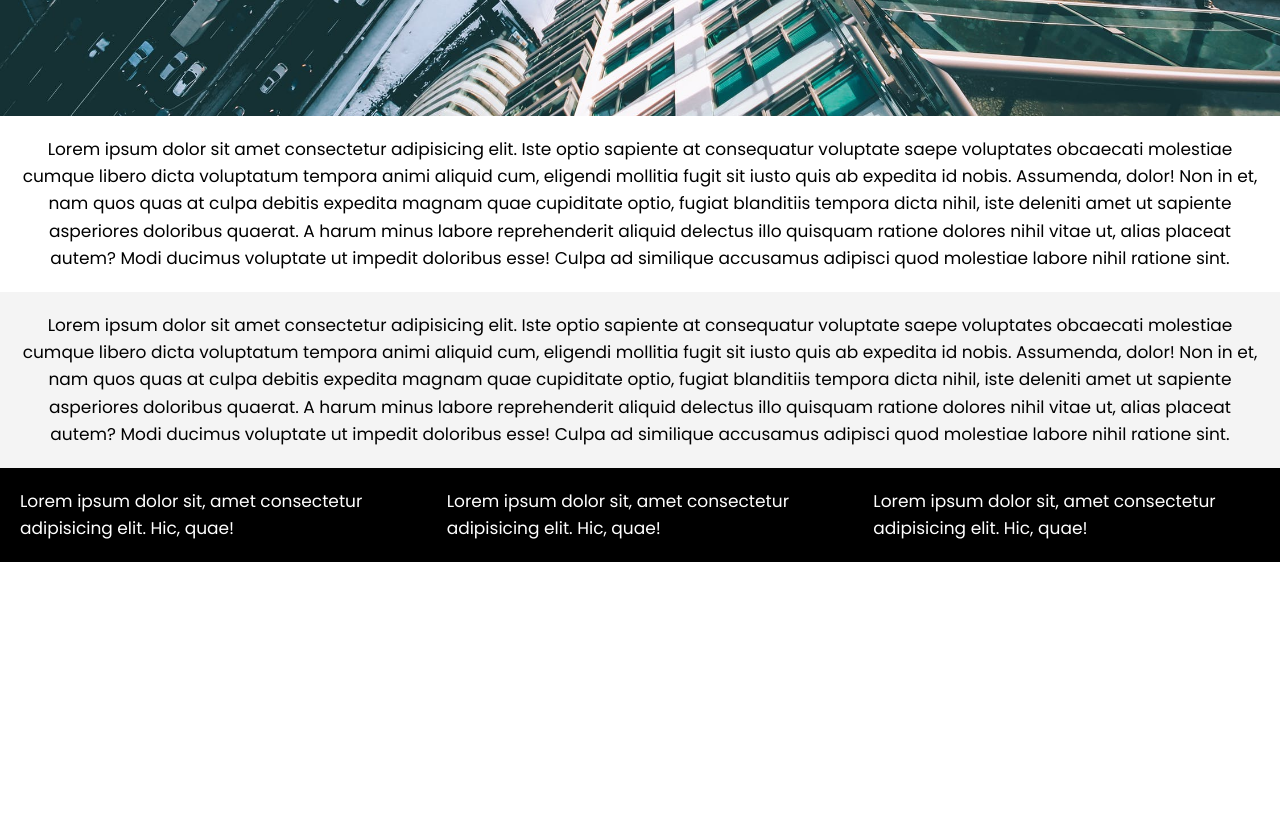
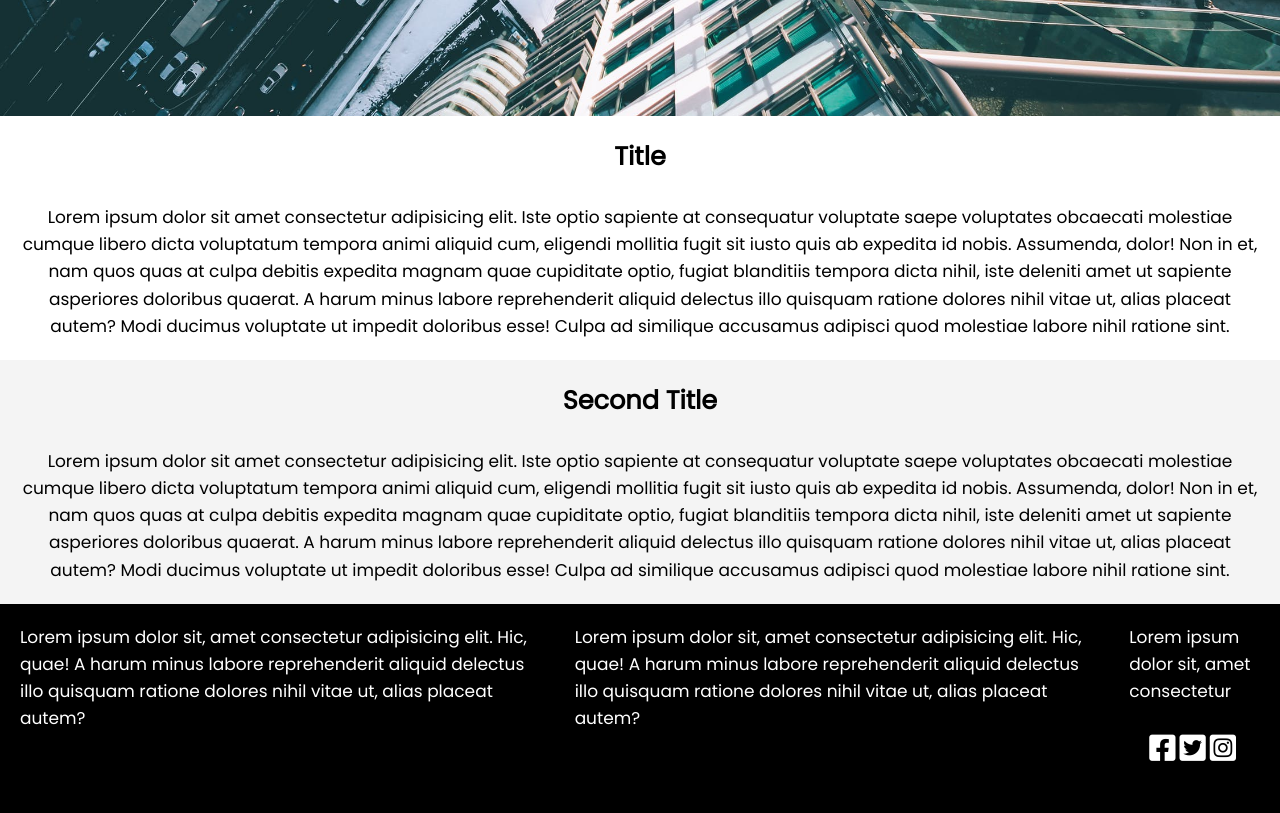
Before and after one commit to andrewly07/landing-page-v2, a plain HTML site: page index.html in a window 1280 px wide. Shown: the part 748-1561 px from the top of the page. Before the commit the page ends 1310 px from the top, so only its background shows below. Drawn offline with Linux system fonts and the light colour scheme.

Commit message:
added titles and sm icons

```diff
--- a/index.html
+++ b/index.html
@@ -8,7 +8,10 @@
       href="https://fonts.googleapis.com/css?family=Poppins&display=swap"
       rel="stylesheet"
     />
-
+    <link
+      rel="stylesheet"
+      href="https://cdnjs.cloudflare.com/ajax/libs/font-awesome/5.13.0/css/all.min.css"
+    />
     <link rel="stylesheet" href="style.css" />
   </head>
   <body>
@@ -37,6 +40,8 @@
       <a href="#" class="button">Read More</a>
     </header>
     <section id="section-a">
+      <h2>Title</h2>
+      <br />
       <p>
         Lorem ipsum dolor sit amet consectetur adipisicing elit. Iste optio
         sapiente at consequatur voluptate saepe voluptates obcaecati molestiae
@@ -52,6 +57,8 @@
       </p>
     </section>
     <section id="section-b">
+      <h2>Second Title</h2>
+      <br />
       <p>
         Lorem ipsum dolor sit amet consectetur adipisicing elit. Iste optio
         sapiente at consequatur voluptate saepe voluptates obcaecati molestiae
@@ -68,13 +75,36 @@
     </section>
     <section id="section-c">
       <div class="box1">
-        Lorem ipsum dolor sit, amet consectetur adipisicing elit. Hic, quae!
+        Lorem ipsum dolor sit, amet consectetur adipisicing elit. Hic, quae! A
+        harum minus labore reprehenderit aliquid delectus illo quisquam ratione
+        dolores nihil vitae ut, alias placeat autem?
       </div>
       <div class="box2">
-        Lorem ipsum dolor sit, amet consectetur adipisicing elit. Hic, quae!
+        Lorem ipsum dolor sit, amet consectetur adipisicing elit. Hic, quae! A
+        harum minus labore reprehenderit aliquid delectus illo quisquam ratione
+        dolores nihil vitae ut, alias placeat autem?
       </div>
       <div class="box3">
-        Lorem ipsum dolor sit, amet consectetur adipisicing elit. Hic, quae!
+        Lorem ipsum dolor sit, amet consectetur
+        <div>
+          <ul class="social-media">
+            <li class="fb-icon">
+              <a href="#">
+                <i class="fab fa-facebook-square"> </i>
+              </a>
+            </li>
+            <li class="twitter-icon">
+              <a href="#">
+                <i class="fab fa-twitter-square"></i>
+              </a>
+            </li>
+            <li class="ig-icon">
+              <a href="#">
+                <i class="fab fa-instagram-square"> </i>
+              </a>
+            </li>
+          </ul>
+        </div>
       </div>
     </section>
     <script src="main.js"></script>
--- a/style.css
+++ b/style.css
@@ -38,6 +38,10 @@ nav {
   letter-spacing: 3px;
   font-weight: bold;
   font-size: 14px;
+}
+
+.nav-links a:hover {
+  color: rgb(71, 63, 63);
 }
 
 .nav-links li {
@@ -154,6 +158,11 @@ nav {
   .burger {
     display: block;
   }
+  #section-c .box1,
+  #section-c .box2,
+  #section-c .box3 {
+    width: 33.3%;
+  }
 }
 
 .nav-active {
@@ -181,3 +190,21 @@ nav {
 .toggle .line3 {
   transform: rotate(-45deg) translate(5px, -6px);
 }
+
+.social-media {
+  padding: 0;
+  margin: 0;
+  display: flex;
+  justify-content: space-around;
+  list-style-type: none;
+}
+.social-media li {
+  display: flex;
+}
+
+.social-media a {
+  text-decoration: none;
+  color: #fff;
+  letter-spacing: 4px;
+  font-size: 30px;
+}
```
